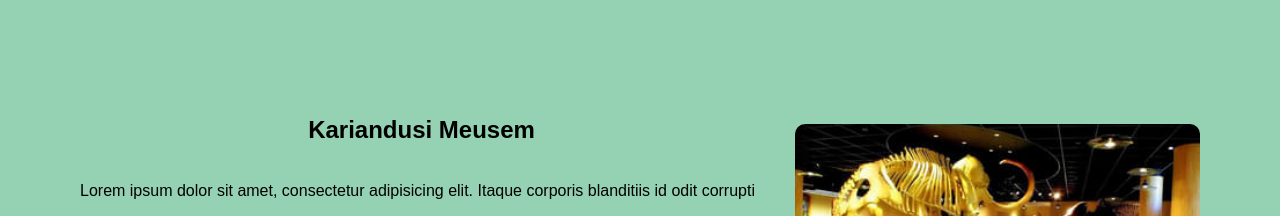
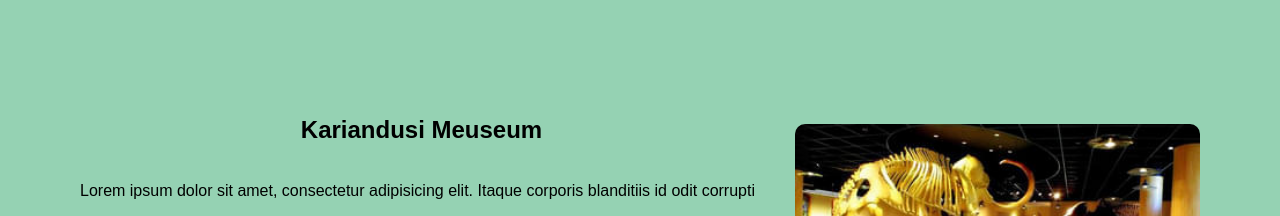
Before and after one commit to johnndi/zaph-tours, a React (Vite) app: page /Destination in a window 1280 px wide. Shown: the part 2087-2303 px from the top of the page. Built offline with nearby package versions, Linux system fonts and the light colour scheme; a web font is replaced by a local one.

Commit message:
Update Destination.jsx

```diff
--- a/src/pages/Destination.jsx
+++ b/src/pages/Destination.jsx
@@ -71,7 +71,7 @@ const Destination = () => {
           <div className="destinationitem1">
             <img src={kariandusi} alt="kariandusi meuseum" className="img" />
             <div className="destinationtext">
-              <h2>kariandusi meusem</h2>
+              <h2>kariandusi meuseum</h2>
               <p>
                 Lorem ipsum dolor sit amet, consectetur adipisicing elit. Itaque
                 corporis blanditiis id odit corrupti eaque culpa facilis harum
```
